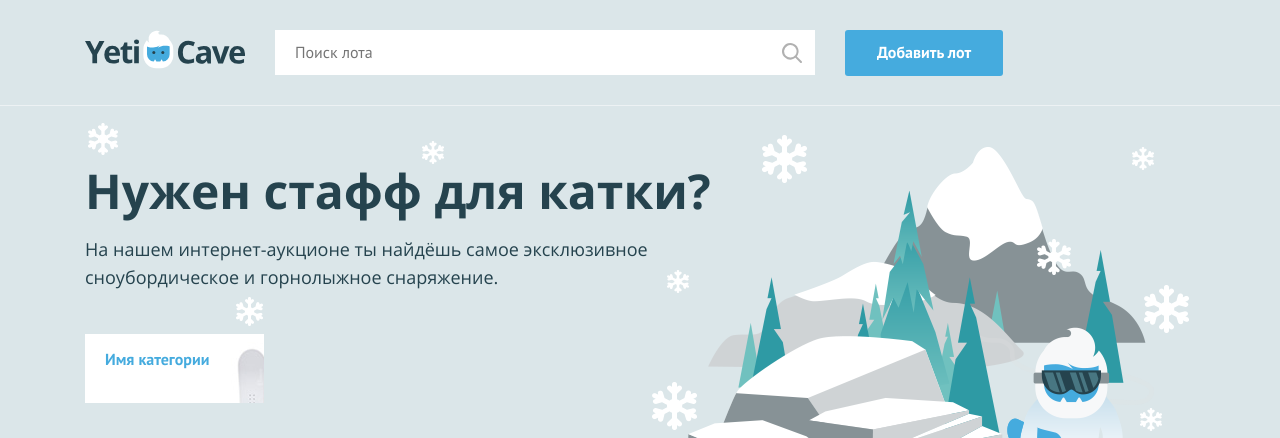
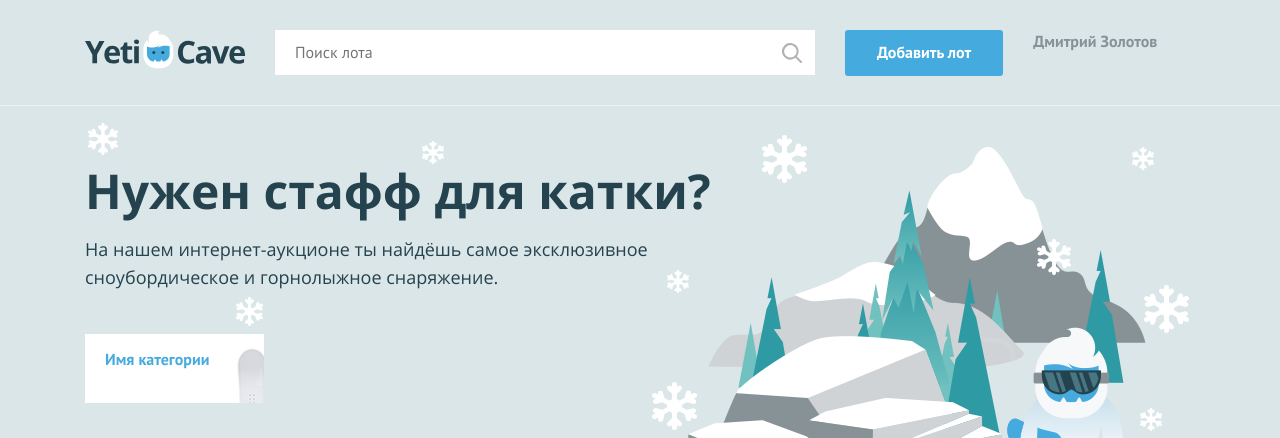
Before and after one commit to dmitryzolot/902855-yeticave, a PHP site: page / in a window 1280 px wide. Shown: the top 438 px of the page. Run offline with PHP 8.4, Linux system fonts and the light colour scheme.

Commit message:
Update index.php
- добавил условие

```diff
--- a/index.php
+++ b/index.php
@@ -1,7 +1,7 @@
 <?php
 $is_auth = rand(0, 1);
 
-$user_name = ''; // укажите здесь ваше имя
+$user_name = 'Дмитрий Золотов'; // укажите здесь ваше имя
 ?>
 <!DOCTYPE html>
 <html lang="ru">
@@ -27,7 +27,20 @@ $user_name = ''; // укажите здесь ваше имя
         <a class="main-header__add-lot button" href="pages/add-lot.html">Добавить лот</a>
 
         <nav class="user-menu">
-
+			<?php if ($is_auth === 1): ?>
+			<div class="user-menu__logged">
+				<p><?php echo $user_name; ?></p>
+			</div>
+			<?php else: ?>
+			<ul class="user-menu__list">
+				<li class="user-menu__item">
+				  <a href="#">Регистрация</a>
+				</li>
+				<li class="user-menu__item">
+				  <a href="#">Вход</a>
+				</li>
+			</ul>
+			<?php endif; ?>
         <!-- здесь должен быть PHP код для показа имени пользователя -->
 
         </nav>
```
